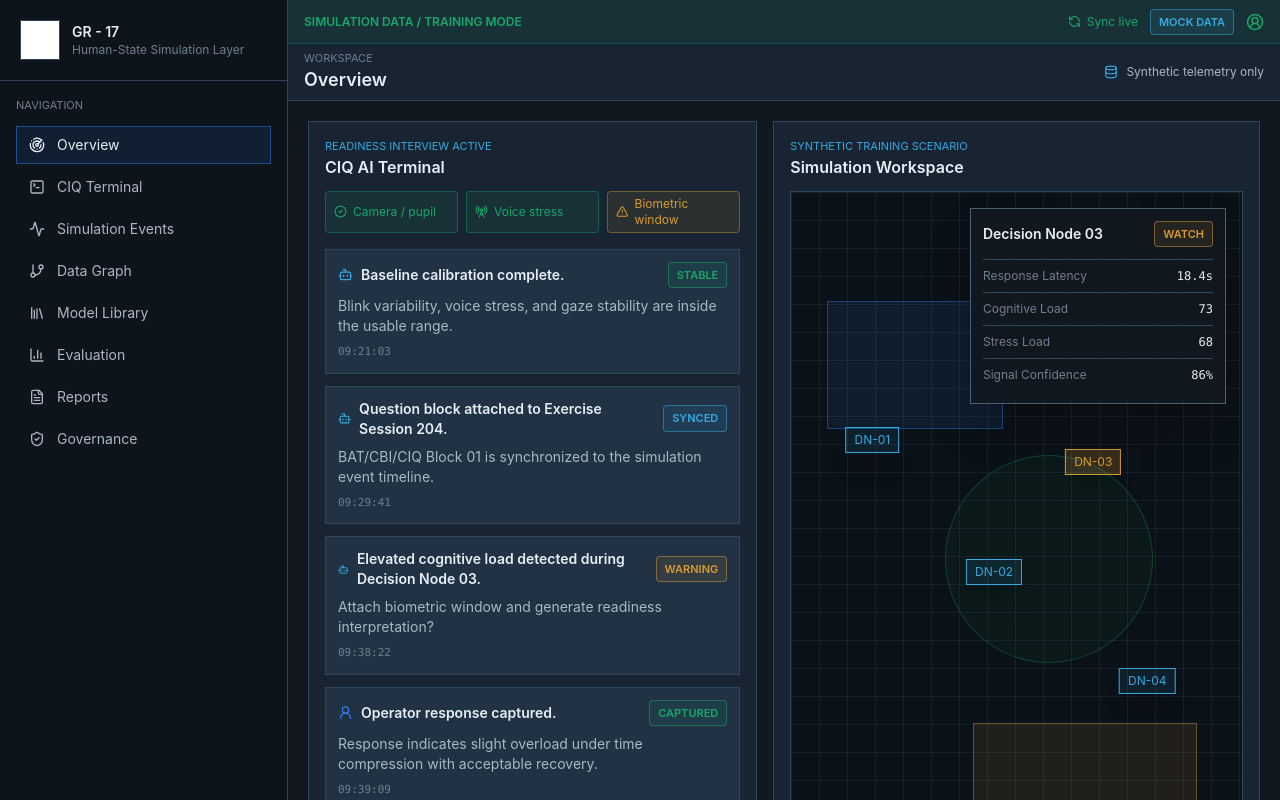
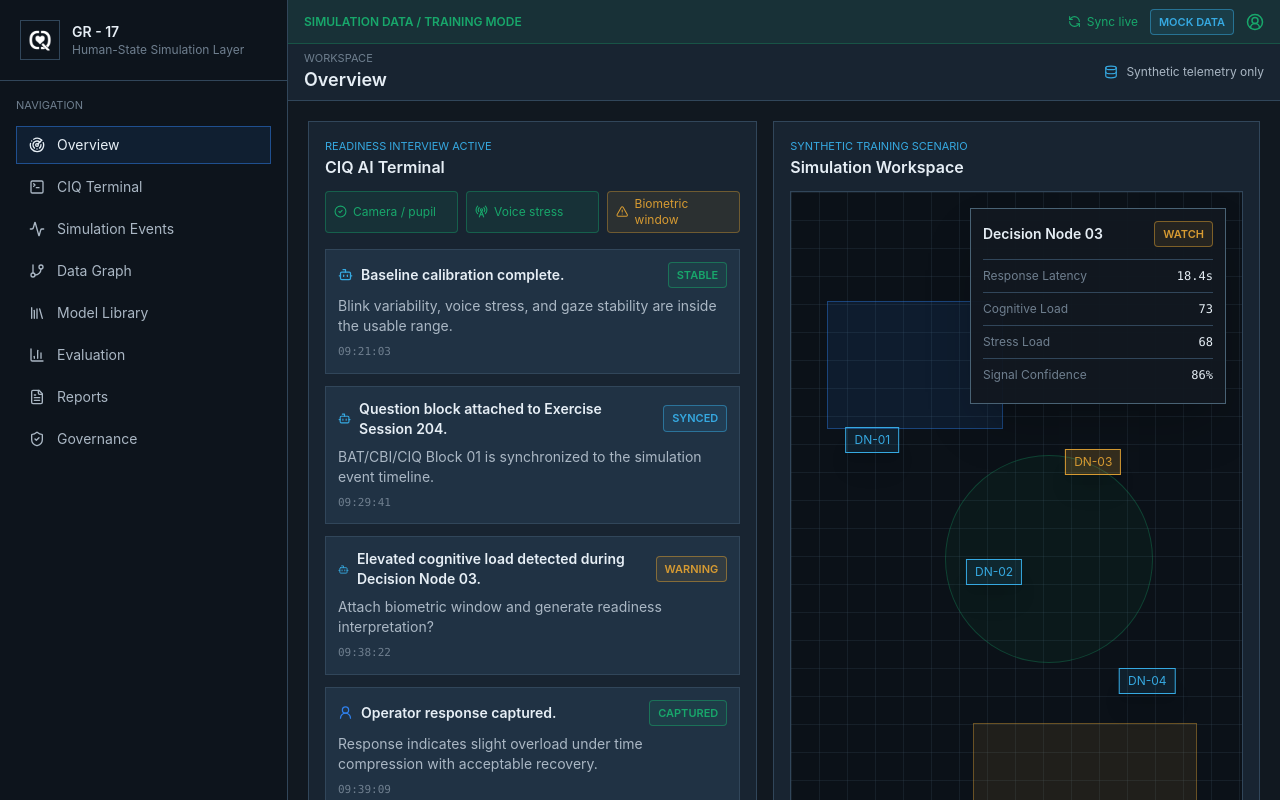
Before and after one commit to NipuniThakshila2000/CIQ-Console, a React (Vite) app: page / in a window 1280 px wide. Shown: the top 800 px of the page. Built offline with nearby package versions, Linux system fonts and the light colour scheme.

Commit message:
Render logo without background

```diff
--- a/src/components/layout/Sidebar.tsx
+++ b/src/components/layout/Sidebar.tsx
@@ -19,8 +19,8 @@ export function Sidebar({ activePage, onNavigate }: { activePage: PageKey; onNav
     <aside className="hidden w-72 shrink-0 border-r border-border-soft bg-[#0d141c] lg:flex lg:flex-col">
       <div className="border-b border-border-soft p-5">
         <div className="flex items-center gap-3">
-          <div className="flex h-10 w-10 items-center justify-center overflow-hidden border border-border-soft bg-white">
-            <img src={logo} alt="GR - 17 logo" className="h-full w-full object-cover" />
+          <div className="flex h-10 w-10 items-center justify-center overflow-hidden border border-border-soft bg-transparent p-1">
+            <img src={logo} alt="GR - 17 logo" className="h-full w-full object-contain" />
           </div>
           <div>
             <div className="text-sm font-semibold text-text-primary">GR - 17</div>
```
